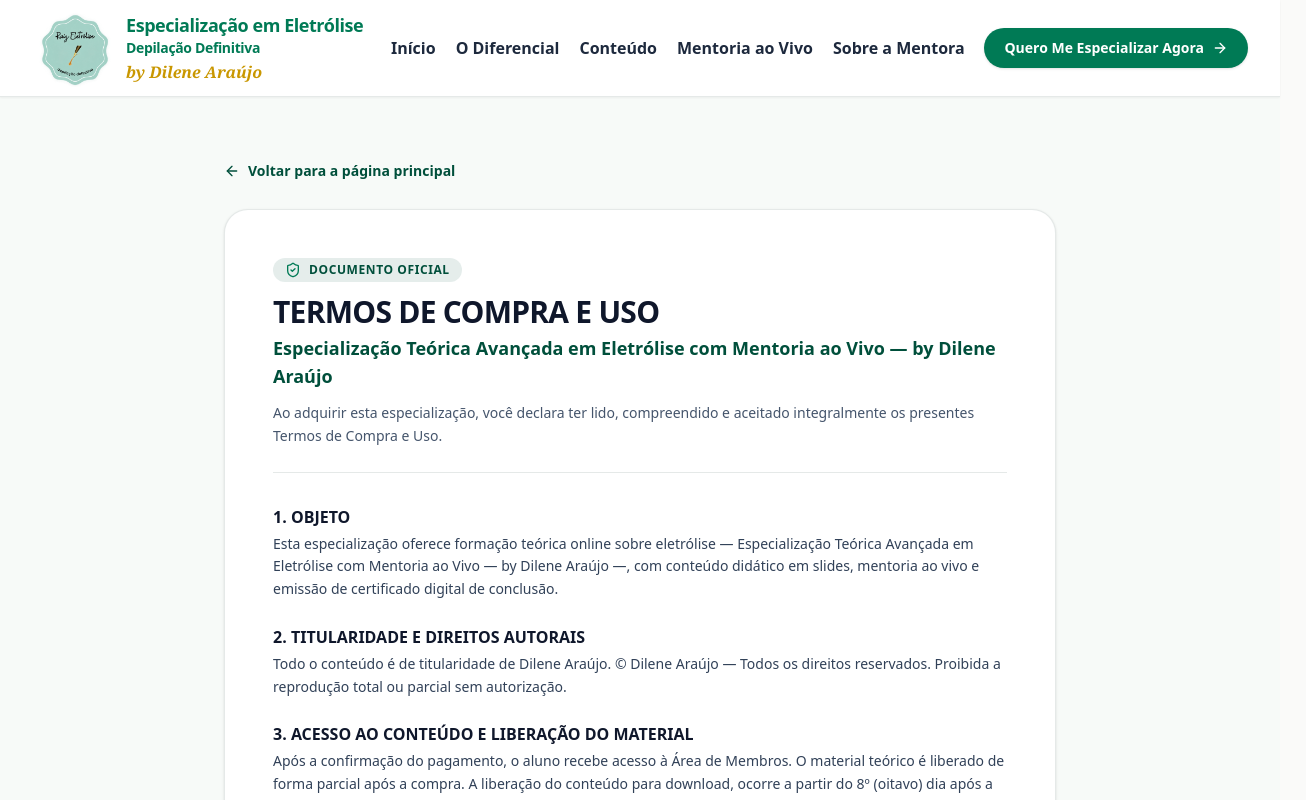
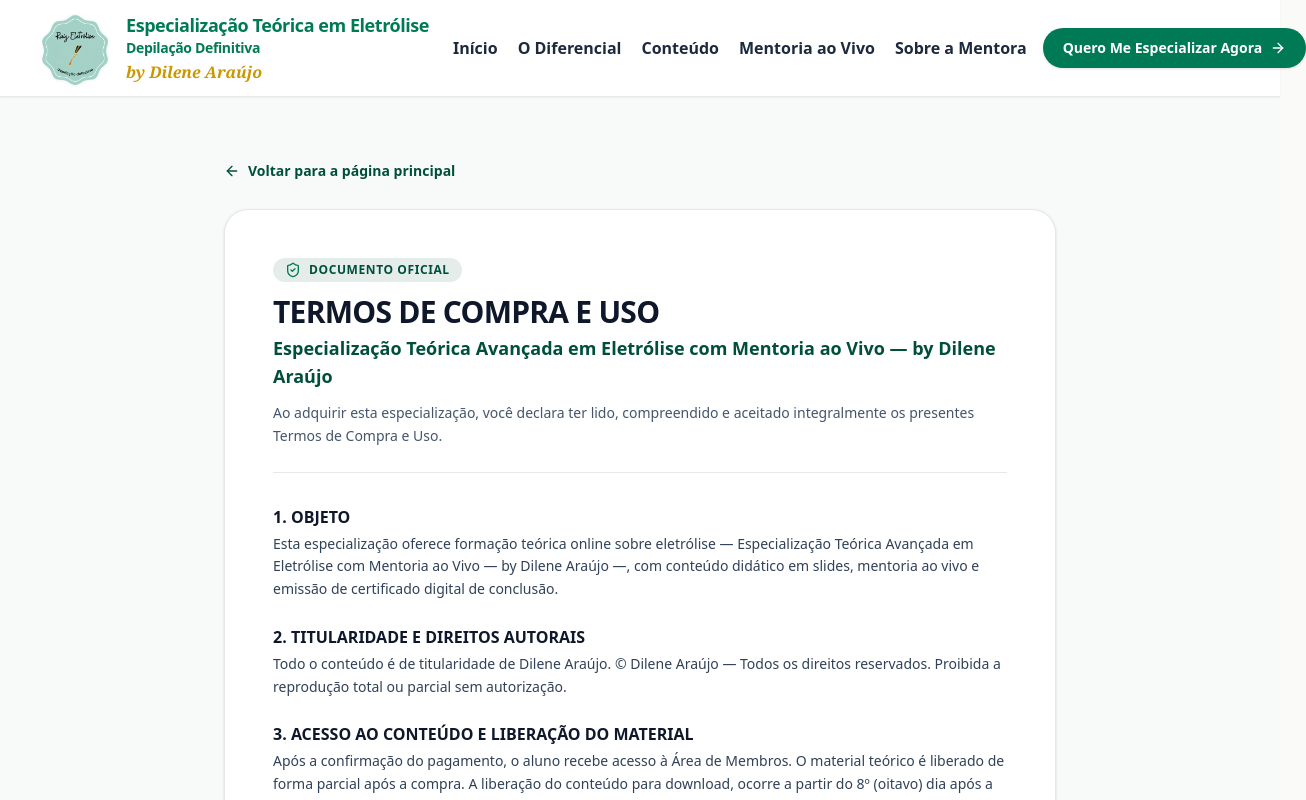
Before and after one commit to EG-Clientes/curso-eletrolise, a Next.js app: page /termos in a window 1280 px wide. Shown: the top 800 px of the page, 1306 px wide, since content can reach past the window. Built offline with nearby package versions, Linux system fonts and the light colour scheme.

Commit message:
atualizacoes

```diff
--- a/src/components/Footer.tsx
+++ b/src/components/Footer.tsx
@@ -27,7 +27,7 @@
             </div>
             <div className="flex flex-col shrink-0 whitespace-nowrap text-left">
               <span className="font-bold text-base sm:text-lg tracking-tight text-white leading-tight whitespace-nowrap">
-                Especialização em Eletrólise
+                Especialização Teórica em Eletrólise
               </span>
               <span className="text-xs sm:text-sm font-bold tracking-tight text-emerald-200/90 leading-tight whitespace-nowrap mt-0.5">
                 Depilação Definitiva
--- a/src/components/Hero.tsx
+++ b/src/components/Hero.tsx
@@ -71,7 +71,7 @@
 
             {/* Headline limpa, elegante, sem traços e com destaque verde */}
             <h1 className="text-3xl sm:text-4xl lg:text-5xl font-extrabold text-slate-900 tracking-tight leading-[1.18] mb-5">
-              A especialização avançada que elimina os pelos na raiz: alcance com precisão{" "}
+              Tecnologia avançada para eliminação completa e definitiva dos pelos: alcance com precisão{" "}
               <span className="font-serif italic font-medium text-emerald-800">
                 onde o laser não atua.
               </span>
--- a/src/components/Navbar.tsx
+++ b/src/components/Navbar.tsx
@@ -54,7 +54,7 @@
               </div>
               <div className="flex flex-col shrink-0 whitespace-nowrap">
                 <span className="font-bold text-base sm:text-lg tracking-tight text-emerald-700 leading-tight whitespace-nowrap">
-                  Especialização em Eletrólise
+                  Especialização Teórica em Eletrólise
                 </span>
                 <span className="text-xs sm:text-sm font-bold tracking-tight text-emerald-700 leading-tight whitespace-nowrap mt-0.5">
                   Depilação Definitiva
--- a/src/components/Oferta.tsx
+++ b/src/components/Oferta.tsx
@@ -54,7 +54,7 @@
                   Turma com Mentoria Online ao Vivo
                 </span>
                 <h3 className="text-2xl sm:text-3xl font-bold text-white tracking-tight mt-3">
-                  Especialização Avançada em Eletrólise
+                  Especialização Teórica Avançada em Eletrólise
                   <span className="block font-serif italic font-medium text-amber-300 text-xl sm:text-2xl mt-1">
                     Depilação Definitiva
                   </span>
```
